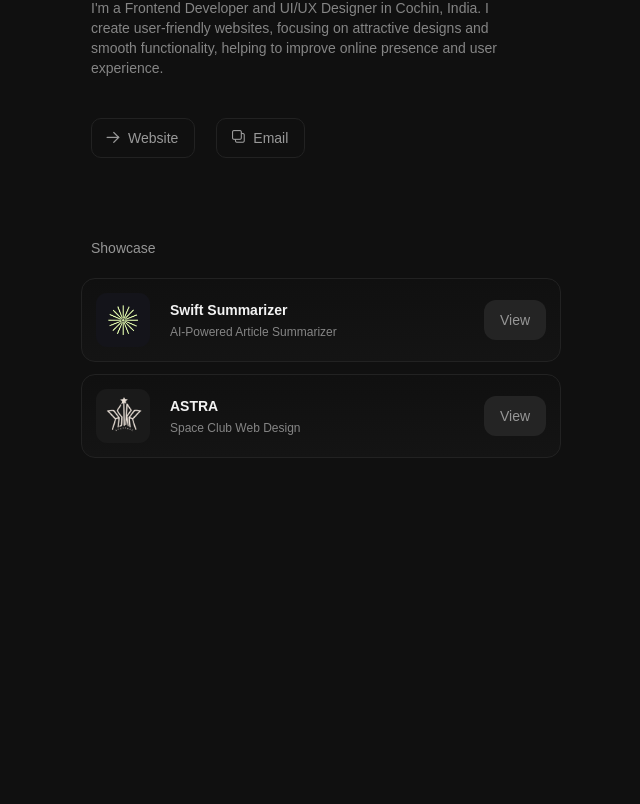
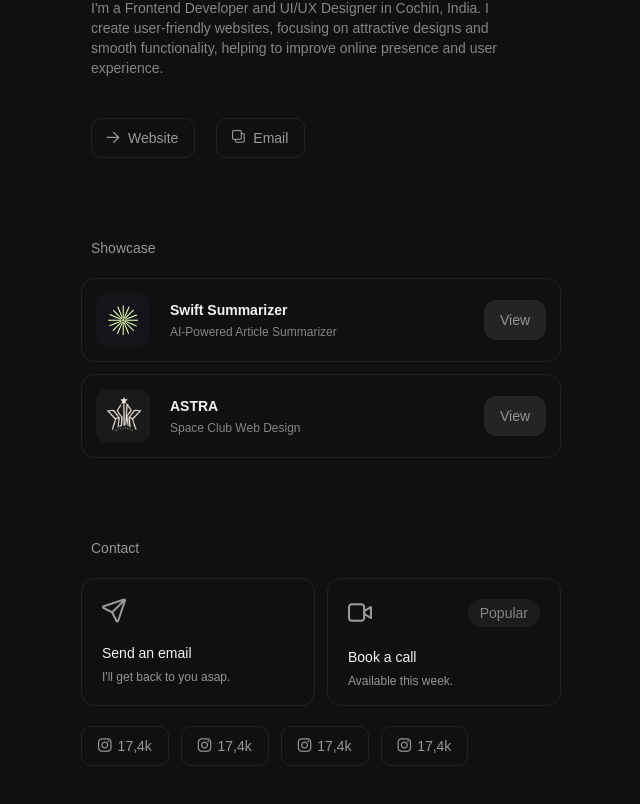
Before and after one commit to ABHAY-100/vue-link-bio, a Vue app: page / in a window 1280 px wide. Shown: the part 278-1082 px from the top of the page, without its empty margins (339-979 px from the left). Before the commit the page ends 1028 px from the top, so only its background shows below. Built offline with nearby package versions, Linux system fonts and the light colour scheme; a web font is replaced by a local one.

Commit message:
Contact part

```diff
--- /dev/null
+++ b/src/components/common/ContactBox.vue
@@ -0,0 +1,33 @@
+<script setup>
+const props = defineProps({
+  heading: {
+    type: String,
+    required: true
+  },
+  description: {
+    type: String,
+    required: true
+  },
+  icon: {
+    type: String,
+    required: true
+  },
+  displayThing: {
+    type: Boolean,
+    required: true
+  }
+})
+</script>
+
+<template>
+  <div class="w-full border-other_border rounded-[14px] border-[1px] px-[20px] pt-[20px] pb-[16px] flex flex-col gap-[20px]">
+    <div class="flex items-center justify-between">
+      <i :class="icon" style="color: #999999; font-size: 1.5rem"></i>
+      <span v-if="displayThing" class="text-sm text-just_gray bg-hover_anim px-[12px] py-[4px] rounded-[100px] max-sm:hidden">Popular</span>
+    </div>
+    <div class="flex flex-col gap-[6px] text-normal">
+        <h5 class="text-sm text-not_white">{{ heading }}</h5>
+        <p class="text-xs text-button_text">{{ description }}</p>
+    </div>
+  </div>
+</template>
--- a/src/components/common/ShowCaseCard.vue
+++ b/src/components/common/ShowCaseCard.vue
@@ -31,7 +31,7 @@ const buttonView = (link) => {
 </script>
 
 <template>
-  <div class="border-[1px] border-other_border rounded-[14px] flex flex-row p-3.5 gap-5 w-[480px] max-md:w-full bg-gradient-to-t from-one to-two">
+  <div class="border-[1px] border-other_border rounded-[14px] flex flex-row p-3.5 gap-5 w-[480px] max-md:w-full">
     <img :src="imgSrc" :alt="imgAlt" class="w-[54px] h-[54px] rounded-[11px]">
     <div class="flex flex-row items-center justify-between w-full md:pr-3.5v max-md:gap-[40px]">
         <div class="flex flex-col justify-between min-h-10">
--- /dev/null
+++ b/src/components/common/SocialBox.vue
@@ -0,0 +1,13 @@
+<script setup>
+import Button from 'primevue/button';
+</script>
+
+<template>
+    <Button class="custom-button-icon max-h-[40px] border-other_border rounded-[10px] border-[1px] py-[14px] px-[16px] flex justify-center items-center text-sm text-button_text text-normal">
+        <i
+            class="pi pi-instagram"
+            style="font-size: 0.85rem; color: #969696; margin-left: 0px; margin-right: 6px"
+        ></i>
+        17,4k
+    </Button>
+</template>
--- /dev/null
+++ b/src/components/layout/Contact.vue
@@ -0,0 +1,41 @@
+<script setup>
+import ContactBox from '../common/ContactBox.vue';
+import SocialBox from '../common/SocialBox.vue';
+
+const cards = [
+  {
+    heading: "Send an email",
+    description: "I'll get back to you asap.",
+    icon: "pi pi-send",
+    displayThing: false,
+  },
+  {
+    heading: "Book a call",
+    description: "Available this week.",
+    icon: "pi pi-video",
+    displayThing: true,
+  },
+]
+</script>
+
+<template>
+  <div class="flex flex-col gap-[20px] max-w-[480px] w-[480px] max-md:w-full">
+    <p class="text-sm text-button_text pl-2.5">Contact</p>
+    <div class="flex flex-row max-w-[480px] gap-[12px]">
+        <ContactBox
+          v-for="(card, index) in cards"
+          :key="index"
+          :heading="card.heading"
+          :description="card.description"
+          :icon="card.icon"
+          :displayThing="card.displayThing"
+        />
+    </div>
+    <div class="flex gap-[12px]">
+        <SocialBox />
+        <SocialBox />
+        <SocialBox />
+        <SocialBox />
+    </div>
+  </div>
+</template>
--- a/src/views/Home.vue
+++ b/src/views/Home.vue
@@ -1,6 +1,7 @@
 <script setup>
 import NavBar from "../components/common/NavBar.vue";
 import ShowCase from "../components/layout/ShowCase.vue";
+import  Contact from "../components/layout/Contact.vue";
 
 import Button from "primevue/button";
 import "primeicons/primeicons.css";
@@ -29,7 +30,7 @@ const copyEmail = async () => {
 <template>
   <NavBar />
 
-  <section class="flex flex-col items-start justify-start w-full h-screen gap-20 max-w-[480px] mx-auto px-5 mt-[228px]">
+  <section class="flex flex-col items-start justify-start w-full h-screen gap-20 max-w-[480px] mx-auto px-5 my-[228px]">
     <div class="max-w-[480px] flex gap-[40px] flex-col sm:w-[480px] ml-[10px]">
       <div
         class="flex flex-col gap-[20px] font-normal w-full"
@@ -66,6 +67,8 @@ const copyEmail = async () => {
     </div>
 
     <ShowCase />
+
+    <Contact />
   </section>
 </template>
 
```
